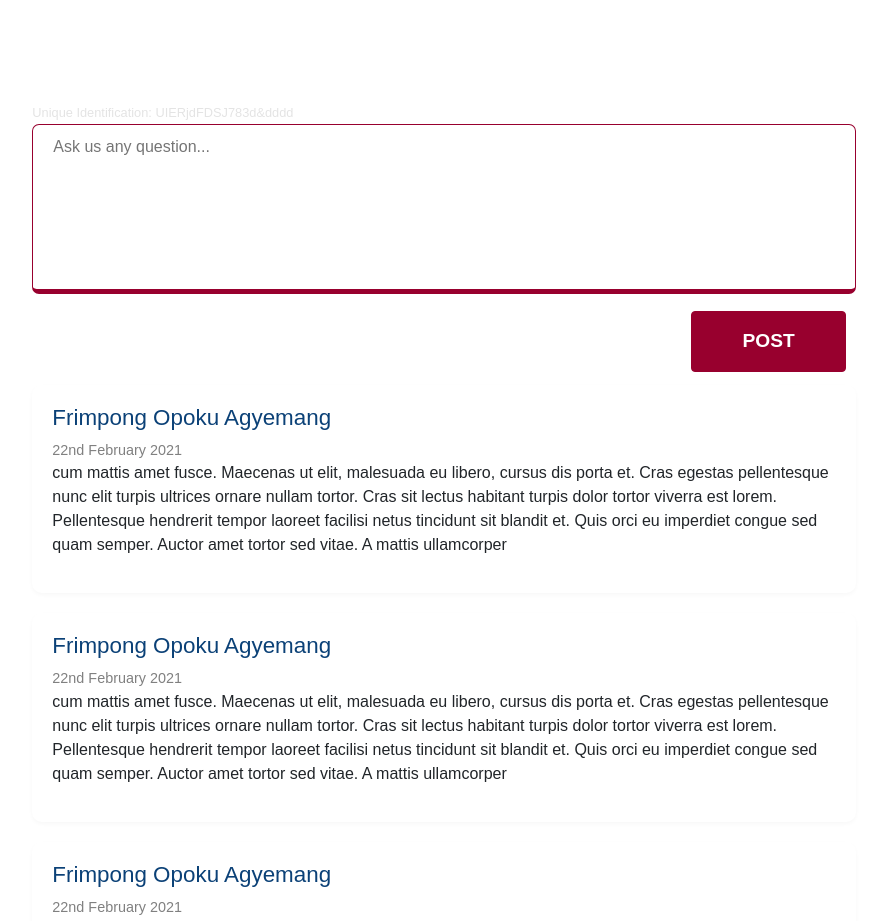
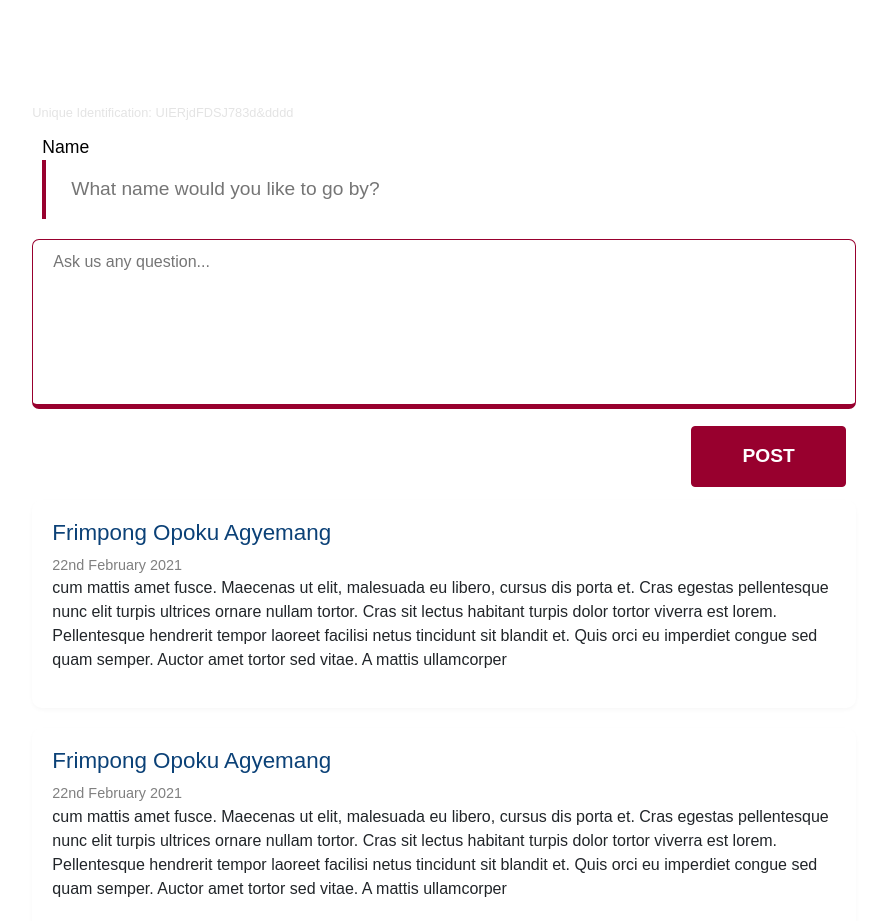
Before and after one commit to frimpongopoku/alu-plus-website, a React (Create React App) app: page /apply in a window 1280 px wide. Shown: the part 1787-2708 px from the top of the page, without its empty margins (196-1083 px from the left). Built offline with nearby package versions, Linux system fonts and the light colour scheme; a web font is replaced by a local one.

Commit message:
added a name textbox

```diff
--- a/src/pages/Application/ApplicationPage.js
+++ b/src/pages/Application/ApplicationPage.js
@@ -59,7 +59,18 @@ export default class ApplicationPage extends Component {
               <small>Unique Identification: </small>{" "}
               <small>UIERjdFDSJ783d&dddd</small>
             </div>
-
+            <Textbox
+              label="name"
+              placeholder="What name would you like to go by? "
+              type="text"
+              style={{
+                borderColor: "var(--app-theme-maroon)",
+                // borderRadius: 5,
+                borderWidth: 0,
+                borderLeftWidth: 4,
+                marginBottom: 10,
+              }}
+            />
             <textarea
               className="m-textarea"
               rows="6"
@@ -110,11 +121,16 @@ export default class ApplicationPage extends Component {
 }
 
 const Textbox = (props) => {
-  const { type, placeholder, label } = props;
+  const { type = "text", placeholder, label, style = {} } = props;
   return (
     <div className="input-container">
       <small className="m-label">{label}</small>
-      <input className="m-textbox" type={type} placeholder={placeholder} />
+      <input
+        className="m-textbox"
+        type={type}
+        placeholder={placeholder}
+        style={style}
+      />
     </div>
   );
 };
```
